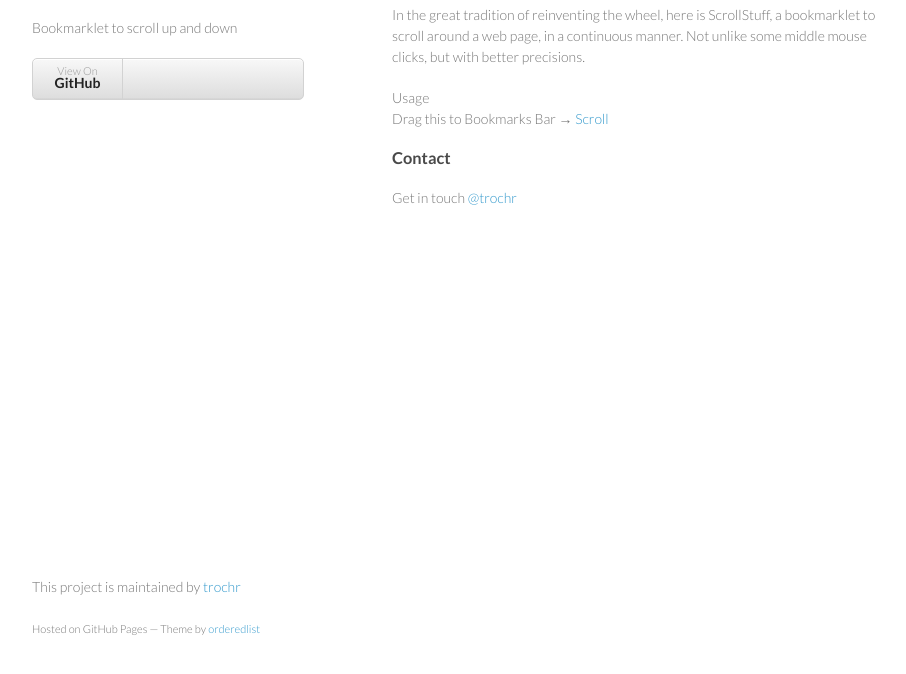
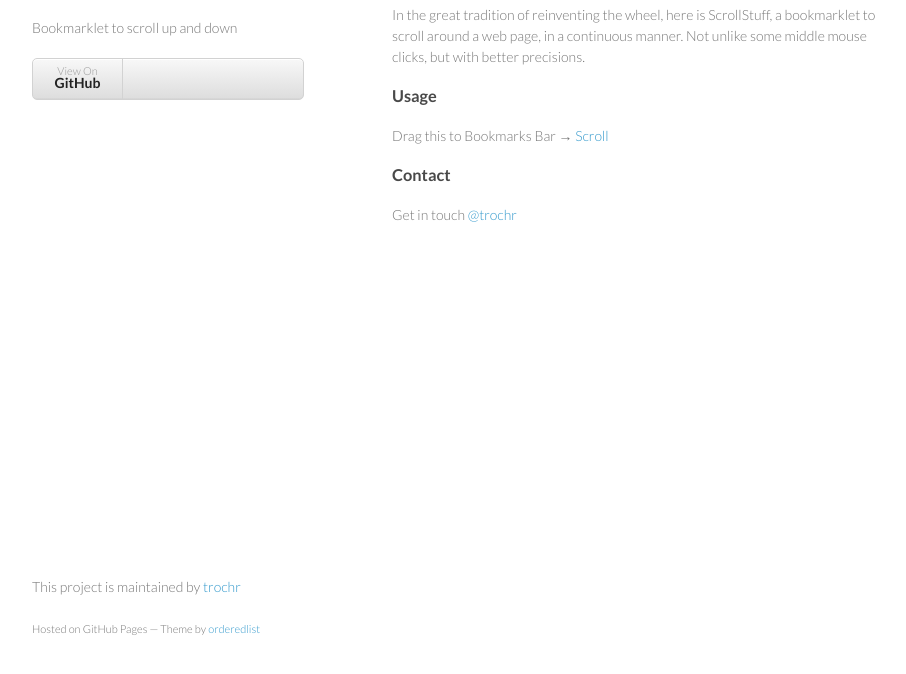
Before and after one commit to trochr/ScrollStuff, a plain HTML site: page index.html in a window 1280 px wide. Shown: the part 92-766 px from the top of the page, without its empty margins (178-1084 px from the left). Drawn offline with Linux system fonts and the light colour scheme.

Commit message:
Update index.html

```diff
--- a/index.html
+++ b/index.html
@@ -28,7 +28,7 @@
 
 <p>In the great tradition of reinventing the wheel, here is ScrollStuff, a bookmarklet to scroll around a web page, in a continuous manner. Not unlike some middle mouse clicks, but with better precisions.</p>
 
-<a name="usage" class="anchor" href="#usage"><span class="octicon octicon-link"></span></a>Usage</h3>
+<h3><a name="usage" class="anchor" href="#usage"><span class="octicon octicon-link"></span></a>Usage</h3>
 
 <p>Drag this to Bookmarks Bar → <a class="btn" href="javascript:(function(){s=document.createElement('script');s.type='text/javascript';s.src='https://raw.github.com/trochr/ScrollStuff/master/scrollstuff.js?v='+parseInt(Math.random()*99999999);document.body.appendChild(s);})();">Scroll</a></p>
 
```
